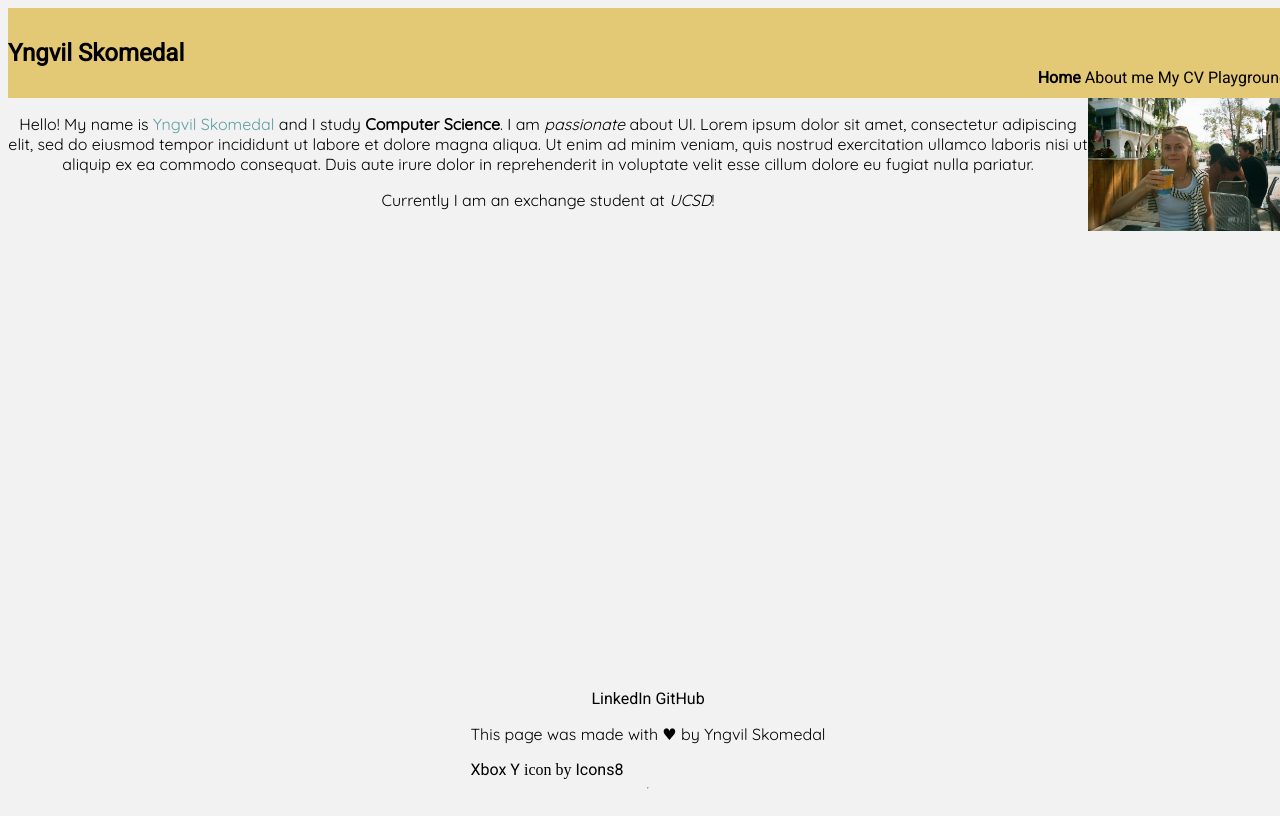
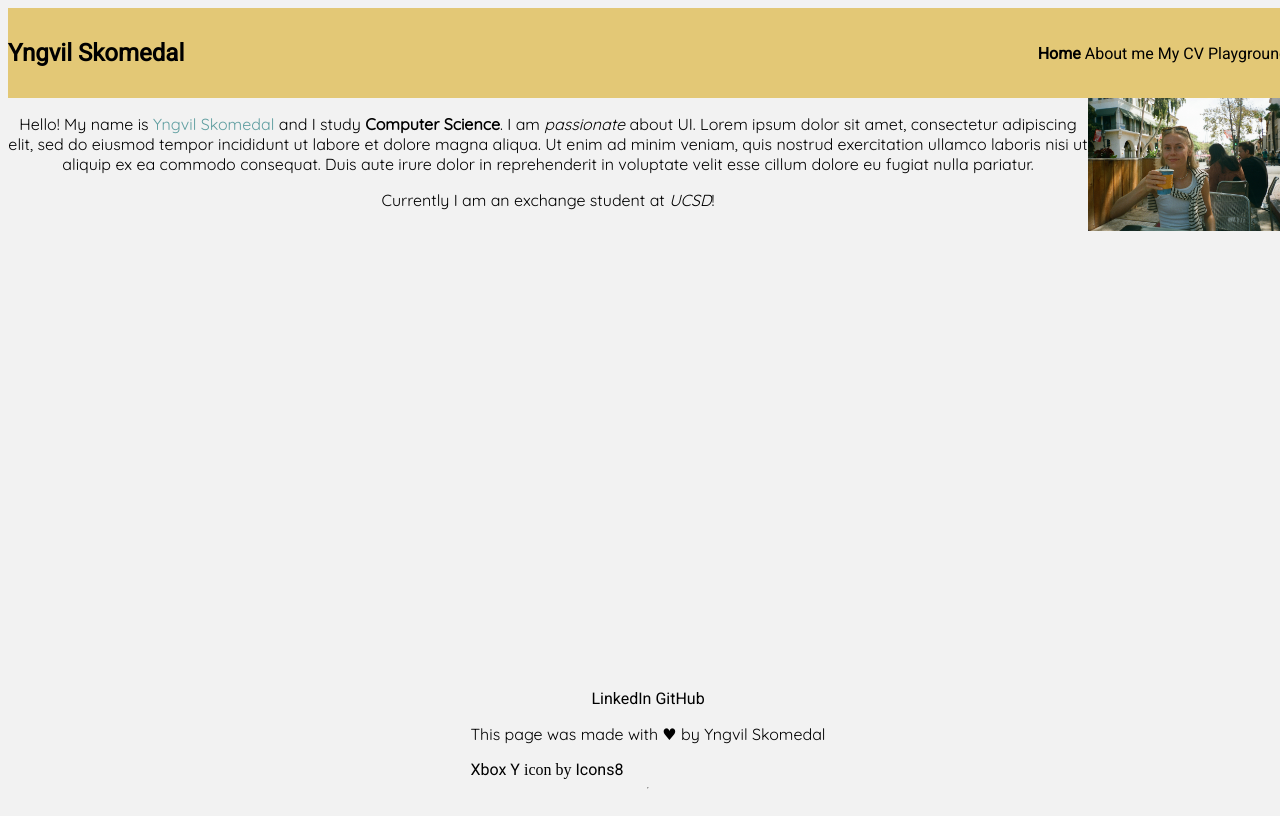
Before and after one commit to yngvilsk/cse134-hw5, a plain HTML site: page index.html in a window 1280 px wide. Drawn offline with Linux system fonts and the light colour scheme.

Commit message:
grid test

```diff
--- a/style.css
+++ b/style.css
@@ -22,7 +22,6 @@ header {
     flex-direction: row; /* Specifies the direction that the items within the container flow. */
     justify-content: space-between;  /* Flexbox: Determines the horizontal spacing of the items. Aligns along the main axis of the current line */
     padding: 0.7rem 0;
-
 }
 
 #header-title {
@@ -32,7 +31,7 @@ header {
 
 nav {
     order: 2;
-    align-self: flex-end; /* set the vertical alignment for an individual item */
+    align-self: center; /* set the vertical alignment for an individual item */
 }
 
 nav .active {
```
